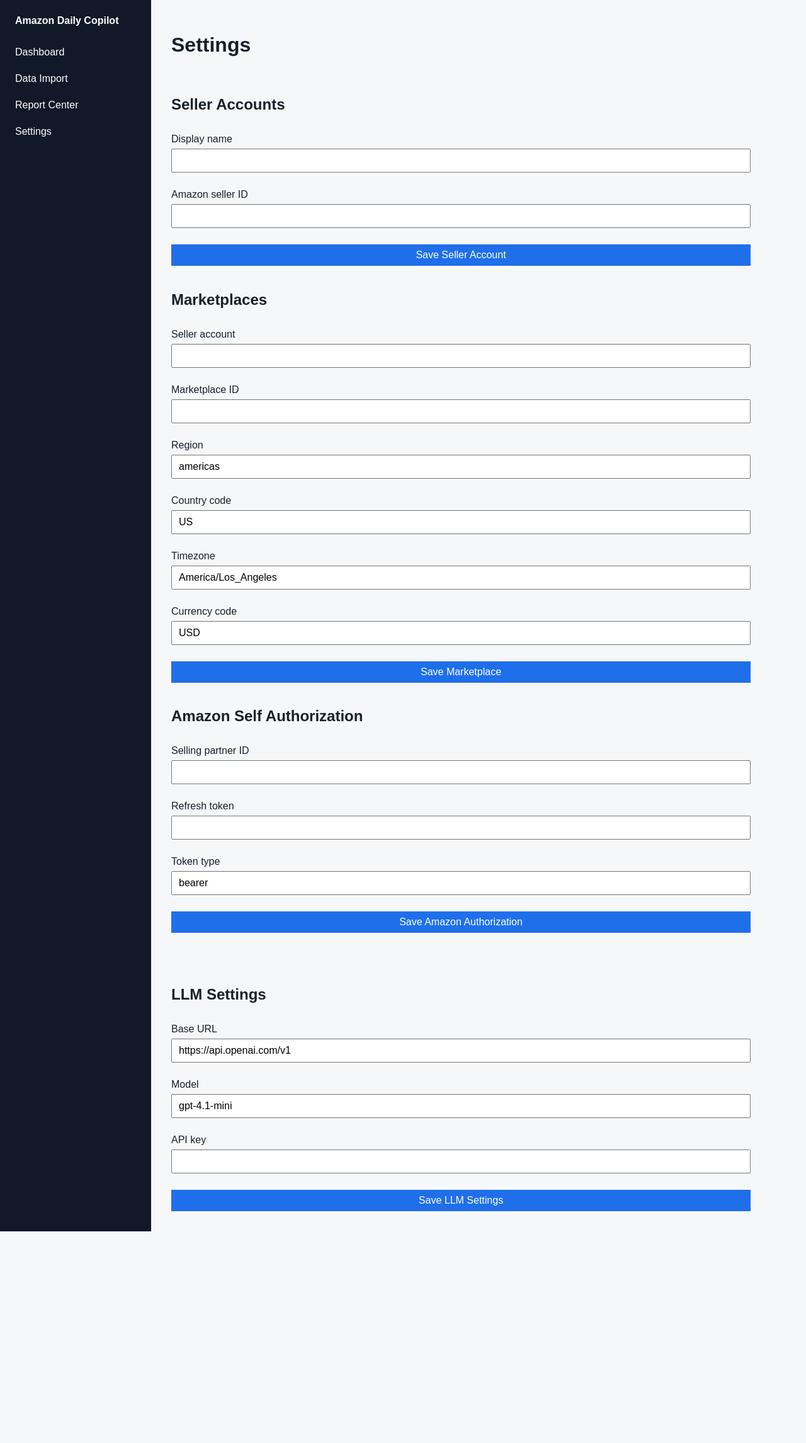
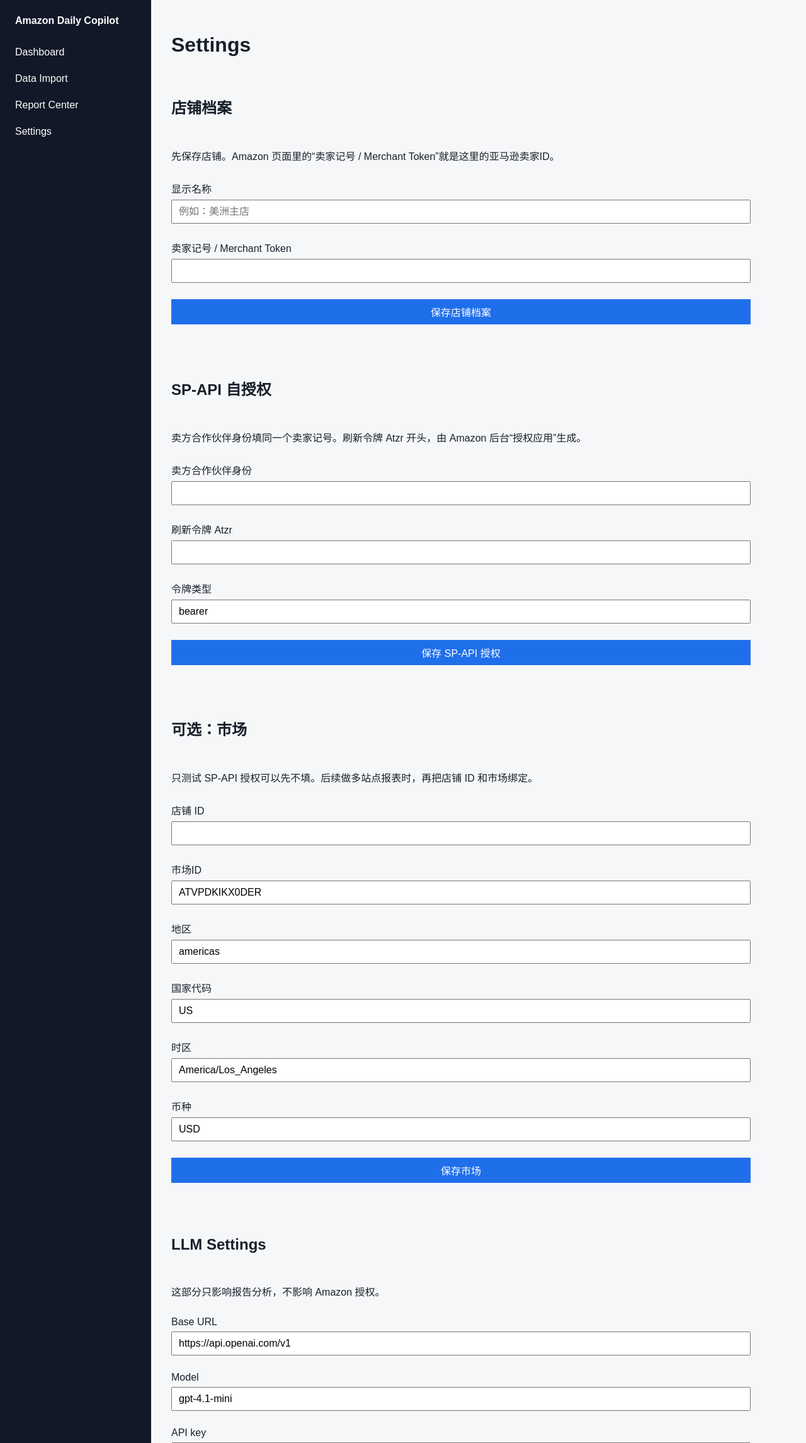
Before and after one commit to cen-0714/shuju-agent, a FastAPI app: page /settings in a window 1280 px wide. Shown: the top 2291 px of the page at 63% size. Before the commit the page ends 1955 px from the top, so only its background shows below. Run offline with FastAPI, Linux system fonts and the light colour scheme; parts of the project's set-up code (start-up, migrations or seed data) failed here and were passed over.

Commit message:
fix: improve settings setup forms

```diff
--- a/backend/app/web/templates/settings.html
+++ b/backend/app/web/templates/settings.html
@@ -1,38 +1,48 @@
 {% extends "base.html" %}
 {% block content %}
 <h1>Settings</h1>
+
 <section>
-  <h2>Seller Accounts</h2>
-  <form method="post" action="/api/settings/seller-accounts">
-    <label>Display name <input name="display_name"></label>
-    <label>Amazon seller ID <input name="amazon_seller_id"></label>
-    <button type="submit">Save Seller Account</button>
+  <h2>店铺档案</h2>
+  <p>先保存店铺。Amazon 页面里的“卖家记号 / Merchant Token”就是这里的亚马逊卖家ID。</p>
+  <form id="seller-account-form">
+    <label>显示名称 <input name="display_name" placeholder="例如：美洲主店" required></label>
+    <label>卖家记号 / Merchant Token <input name="amazon_seller_id" required></label>
+    <button type="submit">保存店铺档案</button>
   </form>
+  <p id="seller-account-result" role="status"></p>
 </section>
+
 <section>
-  <h2>Marketplaces</h2>
-  <form method="post" action="/api/settings/marketplaces">
-    <label>Seller account <input name="seller_account_id" inputmode="numeric"></label>
-    <label>Marketplace ID <input name="marketplace_id"></label>
-    <label>Region <input name="region" value="americas"></label>
-    <label>Country code <input name="country_code" value="US"></label>
-    <label>Timezone <input name="timezone" value="America/Los_Angeles"></label>
-    <label>Currency code <input name="currency_code" value="USD"></label>
-    <button type="submit">Save Marketplace</button>
-  </form>
-</section>
-<section>
-  <h2>Amazon Self Authorization</h2>
+  <h2>SP-API 自授权</h2>
+  <p>卖方合作伙伴身份填同一个卖家记号。刷新令牌 Atzr 开头，由 Amazon 后台“授权应用”生成。</p>
   <form id="amazon-self-authorization-form">
-    <label>Selling partner ID <input name="selling_partner_id" required></label>
-    <label>Refresh token <input name="refresh_token" type="password" required></label>
-    <label>Token type <input name="token_type" value="bearer"></label>
-    <button type="submit">Save Amazon Authorization</button>
+    <label>卖方合作伙伴身份 <input name="selling_partner_id" required></label>
+    <label>刷新令牌 Atzr <input name="refresh_token" type="password" required></label>
+    <label>令牌类型 <input name="token_type" value="bearer"></label>
+    <button type="submit">保存 SP-API 授权</button>
   </form>
   <p id="amazon-self-authorization-result" role="status"></p>
 </section>
+
+<section>
+  <h2>可选：市场</h2>
+  <p>只测试 SP-API 授权可以先不填。后续做多站点报表时，再把店铺 ID 和市场绑定。</p>
+  <form id="marketplace-form">
+    <label>店铺 ID <input name="seller_account_id" inputmode="numeric"></label>
+    <label>市场ID <input name="marketplace_id" value="ATVPDKIKX0DER"></label>
+    <label>地区 <input name="region" value="americas"></label>
+    <label>国家代码 <input name="country_code" value="US"></label>
+    <label>时区 <input name="timezone" value="America/Los_Angeles"></label>
+    <label>币种 <input name="currency_code" value="USD"></label>
+    <button type="submit">保存市场</button>
+  </form>
+  <p id="marketplace-result" role="status"></p>
+</section>
+
 <section>
   <h2>LLM Settings</h2>
+  <p>这部分只影响报告分析，不影响 Amazon 授权。</p>
   <form>
     <label>Base URL <input name="llm_base_url" value="https://api.openai.com/v1"></label>
     <label>Model <input name="llm_model" value="gpt-4.1-mini"></label>
@@ -40,26 +50,56 @@
     <button type="button">Save LLM Settings</button>
   </form>
 </section>
+
 <script>
-  const amazonAuthorizationForm = document.querySelector("#amazon-self-authorization-form");
-  const amazonAuthorizationResult = document.querySelector("#amazon-self-authorization-result");
+  const forms = [
+    {
+      selector: "#seller-account-form",
+      resultSelector: "#seller-account-result",
+      url: "/api/settings/seller-accounts",
+      successMessage: (payload) => `店铺已保存，店铺 ID：${payload.id}`,
+    },
+    {
+      selector: "#marketplace-form",
+      resultSelector: "#marketplace-result",
+      url: "/api/settings/marketplaces",
+      transform: (payload) => ({ ...payload, seller_account_id: Number(payload.seller_account_id) }),
+      successMessage: (payload) => `市场已保存，市场记录 ID：${payload.id}`,
+    },
+    {
+      selector: "#amazon-self-authorization-form",
+      resultSelector: "#amazon-self-authorization-result",
+      url: "/api/auth/amazon/self-authorizations",
+      successMessage: () => "SP-API 授权已保存。",
+      resetOnSuccess: true,
+    },
+  ];
 
-  amazonAuthorizationForm?.addEventListener("submit", async (event) => {
+  const submitJsonForm = async ({ selector, resultSelector, url, transform, successMessage, resetOnSuccess }) => {
+    const form = document.querySelector(selector);
+    const result = document.querySelector(resultSelector);
+    form?.addEventListener("submit", async (event) => {
       event.preventDefault();
-    const formData = new FormData(amazonAuthorizationForm);
-    const payload = Object.fromEntries(formData.entries());
-    const response = await fetch("/api/auth/amazon/self-authorizations", {
+      const formData = new FormData(form);
+      const basePayload = Object.fromEntries(formData.entries());
+      const payload = transform ? transform(basePayload) : basePayload;
+      const response = await fetch(url, {
         method: "POST",
         headers: { "Content-Type": "application/json" },
         body: JSON.stringify(payload),
       });
+      const responsePayload = await response.json().catch(() => ({}));
       if (response.ok) {
-      amazonAuthorizationForm.reset();
-      amazonAuthorizationResult.textContent = "Amazon authorization saved.";
+        if (resetOnSuccess) {
+          form.reset();
+        }
+        result.textContent = successMessage(responsePayload);
         return;
       }
-    const error = await response.json().catch(() => ({ detail: "Save failed." }));
-    amazonAuthorizationResult.textContent = error.detail ?? "Save failed.";
+      result.textContent = responsePayload.detail ?? "保存失败，请检查填写内容。";
     });
+  };
+
+  forms.forEach(submitJsonForm);
 </script>
 {% endblock %}
```
Also changed, not shown: backend/tests/test_web_v2.py (+21 -4 lines). Lines whose indentation alone changed are shown as unchanged.
